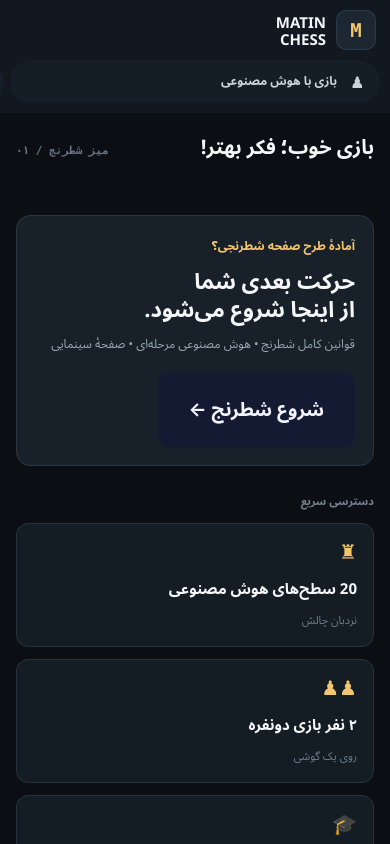
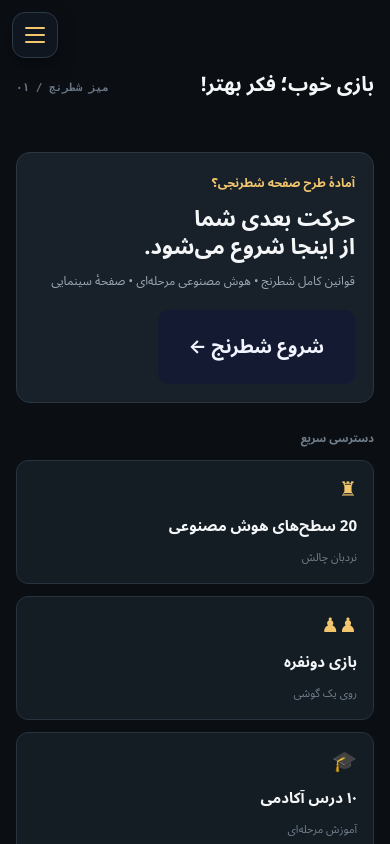
Before and after one commit to amirmhmdglstan-stack/Matin-Chess, a website: page www/index.html in a window 390 px wide. Drawn offline with Linux system fonts and the light colour scheme.

Commit message:
v1.1.0: menu-only music, slide-in drawer menu with hamburger (like python sidebar), fix two-player card title

```diff
--- a/capacitor.config.json
+++ b/capacitor.config.json
@@ -2,7 +2,7 @@
   "appId": "com.matinchess.game",
   "appName": "MATIN CHESS",
   "webDir": "www",
-  "version": "1.0.0",
+  "version": "1.1.0",
   "android": {
     "allowMixedContent": false
   },
--- a/package.json
+++ b/package.json
@@ -1,6 +1,6 @@
 {
   "name": "matin-chess",
-  "version": "1.0.0",
+  "version": "1.1.0",
   "description": "MATIN CHESS — responsive chess game (Android edition). Creators: Matin Katooei-zadeh & AmirMohammad Golestan",
   "private": true,
   "scripts": {
--- a/www/index.html
+++ b/www/index.html
@@ -88,7 +88,7 @@ body{
 .creators{text-align:center;color:var(--gold);font-size:13px;font-weight:700;line-height:1.7}
 .creators small{display:block;color:#8899a7;font-weight:600;font-size:12px}
 .exit-btn{
-  margin:18px auto 0;background:transparent;color:#9ba7b2;border:0;font-family:var(--font-ui);
+  margin:auto auto 18px;background:transparent;color:#9ba7b2;border:0;font-family:var(--font-ui);
   font-size:13px;font-weight:700;cursor:pointer;padding:10px 18px;border-radius:8px;
 }
 .exit-btn:hover{background:#2a2020;color:#ff7777}
@@ -116,6 +116,25 @@ body{
 .card .sub{color:#71808d;font-size:11px;margin-top:4px}
 .footer{margin-top:auto;padding-top:22px;display:flex;justify-content:space-between;gap:8px;flex-wrap:wrap}
 .footer span{font-family:var(--font-mono);font-size:10px;color:#46535f;font-weight:700}
+
+/* ---------- Slide-in drawer (mobile side menu, like the desktop python build) ---------- */
+.menu-fab{
+  display:none;position:fixed;top:calc(var(--sat) + 12px);left:calc(var(--sal) + 12px);z-index:80;
+  width:46px;height:46px;border-radius:13px;border:1px solid #2b3a47;
+  background:rgba(17,24,32,.94);cursor:pointer;padding:0;
+  flex-direction:column;align-items:center;justify-content:center;gap:5px;
+  box-shadow:0 6px 18px rgba(0,0,0,.45);
+}
+.menu-fab span{display:block;width:20px;height:2px;border-radius:2px;background:var(--gold);
+  transition:transform .22s,opacity .18s}
+body.drawer-open .menu-fab span:nth-child(1){transform:translateY(7px) rotate(45deg)}
+body.drawer-open .menu-fab span:nth-child(2){opacity:0}
+body.drawer-open .menu-fab span:nth-child(3){transform:translateY(-7px) rotate(-45deg)}
+.drawer-back{
+  position:fixed;inset:0;z-index:60;background:rgba(3,7,11,.62);
+  opacity:0;pointer-events:none;transition:opacity .26s;
+}
+body.drawer-open .drawer-back{opacity:1;pointer-events:auto}
 
 /* ---------- Page header (levels/academy/training/…) ---------- */
 .page-head{display:flex;align-items:center;justify-content:space-between;gap:10px;padding:18px 22px 8px;flex-wrap:wrap}
@@ -303,15 +322,21 @@ select,input[type=text]{
    ============================================================ */
 @media (max-width:900px){
   #scr-menu{flex-direction:column}
-  .sidebar{width:100%;min-width:0;flex-direction:column;padding:10px 0 6px}
-  .logo-tile{width:40px;height:40px;font-size:19px;margin:0 0 2px;border-radius:10px}
-  .sidebar .side-top{display:flex;align-items:center;gap:10px;padding:0 14px}
-  .brand{text-align:right;font-size:15px;margin:0;flex:1}
-  .side-cap{display:none}
-  .side-sep,.creators,.exit-btn{display:none}
-  .side-nav{flex-direction:row;overflow-x:auto;padding:8px 10px 4px;gap:6px;-webkit-overflow-scrolling:touch}
-  .nav-item{flex:none;background:#151d27;padding:9px 13px;font-size:12px;border-radius:999px}
-  .content{padding:14px 16px 10px}
+  .menu-fab{display:flex}
+  .sidebar{
+    position:fixed;top:0;bottom:0;left:0;z-index:70;
+    width:min(82vw,320px);min-width:0;
+    background:#111820;padding:calc(var(--sat) + 24px) 0 18px;
+    transform:translateX(-108%);transition:transform .3s cubic-bezier(.22,.85,.3,1);
+    box-shadow:0 0 0 1px #232f3a inset;
+  }
+  body.drawer-open .sidebar{transform:translateX(0);box-shadow:16px 0 48px rgba(0,0,0,.55)}
+  .logo-tile{width:64px;height:64px;font-size:30px;margin:0 auto 8px;border-radius:14px}
+  .sidebar .side-top{display:flex;flex-direction:column;align-items:center;gap:0;padding:0 14px}
+  .brand{text-align:center;font-size:20px;margin:0 0 24px;flex:none}
+  .side-nav{flex-direction:column;overflow-y:auto;padding:0 10px;gap:4px;-webkit-overflow-scrolling:touch}
+  .nav-item{flex:none;width:100%;background:transparent;padding:12px 14px;font-size:14px;border-radius:9px}
+  .content{padding:calc(64px + var(--sat)) 16px 10px}
   .hero{padding:18px}
   .game-body{flex-direction:column;padding:0 10px 6px;gap:8px}
   .board-panel{order:0;padding:8px}
@@ -378,6 +403,8 @@ select,input[type=text]{
       <div class="creators">متین کتویی زاده<small>امیرمحمد گلستان</small></div>
       <button class="exit-btn" id="btnExit">×   خروج</button>
     </aside>
+    <button class="menu-fab" id="btnDrawer" aria-label="باز کردن منو"><span></span><span></span><span></span></button>
+    <div class="drawer-back" id="drawerBack"></div>
     <main class="content">
       <div class="content-top">
         <h1>بازی خوب؛ فکر بهتر!</h1>
@@ -468,7 +495,7 @@ select,input[type=text]{
     <div class="page-body">
       <div class="form-card">
         <div class="form-row"><label>🔊 صدای حرکت</label><span class="switch"><input type="checkbox" id="setSound"><span class="slider"></span></span></div>
-        <div class="form-row"><label>🎵 موسیقی پس‌زمینه</label><span class="switch"><input type="checkbox" id="setMusic"><span class="slider"></span></span></div>
+        <div class="form-row"><label>🎵 موسیقی (فقط در منو)</label><span class="switch"><input type="checkbox" id="setMusic"><span class="slider"></span></span></div>
         <div class="form-row"><label>💡 راهنمای حرکت</label><span class="switch"><input type="checkbox" id="setHints"><span class="slider"></span></span></div>
         <div class="form-row"><label>🎬 سرعت انیمیشن</label>
           <select id="setAnim"><option value="260">سریع (۲۶۰)</option><option value="380" selected>پیشنهادی (۳۸۰)</option><option value="520">متوسط (۵۲۰)</option><option value="700">آرام (۷۰۰)</option><option value="900">سینمایی (۹۰۰)</option></select>
@@ -1234,6 +1261,7 @@ const AudioEng = {
   },
   startMusic(){
     if(!S.music||this.musicOn)return;
+    try{ if($("scr-game").classList.contains("active"))return; }catch(e){}
     this.stopMusic();
     this.musicOn=true;
     const notes=[[523,.18],[659,.18],[784,.18],[659,.18],[587,.18],[698,.18],[880,.25],[698,.18],[523,.18],[659,.18],[784,.18],[1047,.35]];
@@ -1330,6 +1358,9 @@ const SCREENS=["menu","levels","academy","training","themes","settings","save","
 function go(name){
   SCREENS.forEach(s=>$("scr-"+s).classList.toggle("active",s===name));
   if(name==="game")requestAnimationFrame(layoutBoard);
+  // موسیقی فقط خارج از صفحهٔ بازی پخش می‌شود؛ داخل بازی فقط صدای مهره‌ها
+  if(name==="game"){ AudioEng.stopMusic(); }
+  else if(S.music){ AudioEng.startMusic(); }
 }
 
 // ---------- Menu ----------
@@ -1354,7 +1385,7 @@ function buildMenu(){
   const cards=$("quickCards"); cards.innerHTML="";
   const data=[
     ["♜","20","سطح‌های هوش مصنوعی","نردبان چالش",()=>go("levels")],
-    ["♟♟","۲ نفر","بازی دونفره","روی یک گوشی",()=>twoPlayerSetup()],
+    ["♟♟","بازی دونفره","","روی یک گوشی",()=>twoPlayerSetup()],
     ["🎓","۱۰ درس","آکادمی","آموزش مرحله‌ای",()=>go("academy")]
   ];
   data.forEach(([ico,val,title,sub,cmd])=>{
@@ -2085,7 +2116,6 @@ function startGame(level,side,timeMode,twoPlayer){
   go("game");
   requestAnimationFrame(()=>{ layoutBoard(); renderBoard(true); });
   AudioEng.play("start");
-  if(S.music)AudioEng.startMusic();
   clearTimeout(R.clockTimer); R.lastTick=Date.now(); tickClock();
   if(!R.twoPlayer&&R.player==="b")setTimeout(aiMove,1400);
 }
@@ -2523,6 +2553,7 @@ function init(){
   bindGameButtons();
   initWorker();
   document.addEventListener("pointerdown",function firstTouch(){ AudioEng.ensure();
+    if(S.music)AudioEng.startMusic();
     document.removeEventListener("pointerdown",firstTouch); });
   // session autosave (every 8s, mirrors desktop autosave_tick)
   setInterval(()=>{
@@ -2539,6 +2570,11 @@ function init(){
       go(t);
     });
   });
+  // drawer (منوی کناری کشویی موبایل)
+  $("btnDrawer").onclick=()=>{ AudioEng.play("button"); document.body.classList.toggle("drawer-open"); };
+  $("drawerBack").onclick=()=>document.body.classList.remove("drawer-open");
+  $("sideNav").addEventListener("click",()=>document.body.classList.remove("drawer-open"));
+  $("btnExit").addEventListener("click",()=>document.body.classList.remove("drawer-open"));
   $("btnExit").onclick=()=>{
     ask("خروج","از بازی خارج می‌شوی؟",[
       ["انصراف",null,""],
```
Also changed, not shown: 1 other file.
